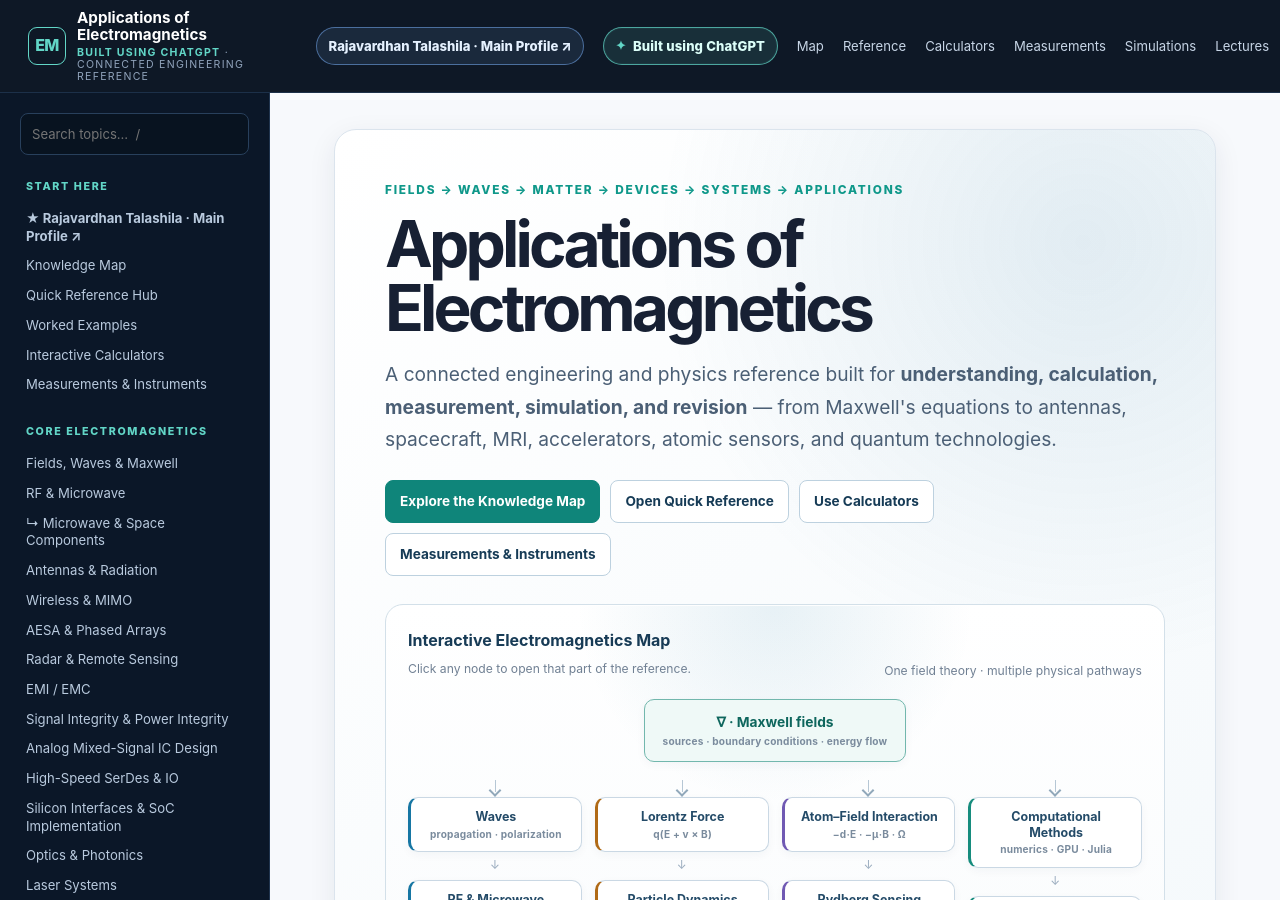
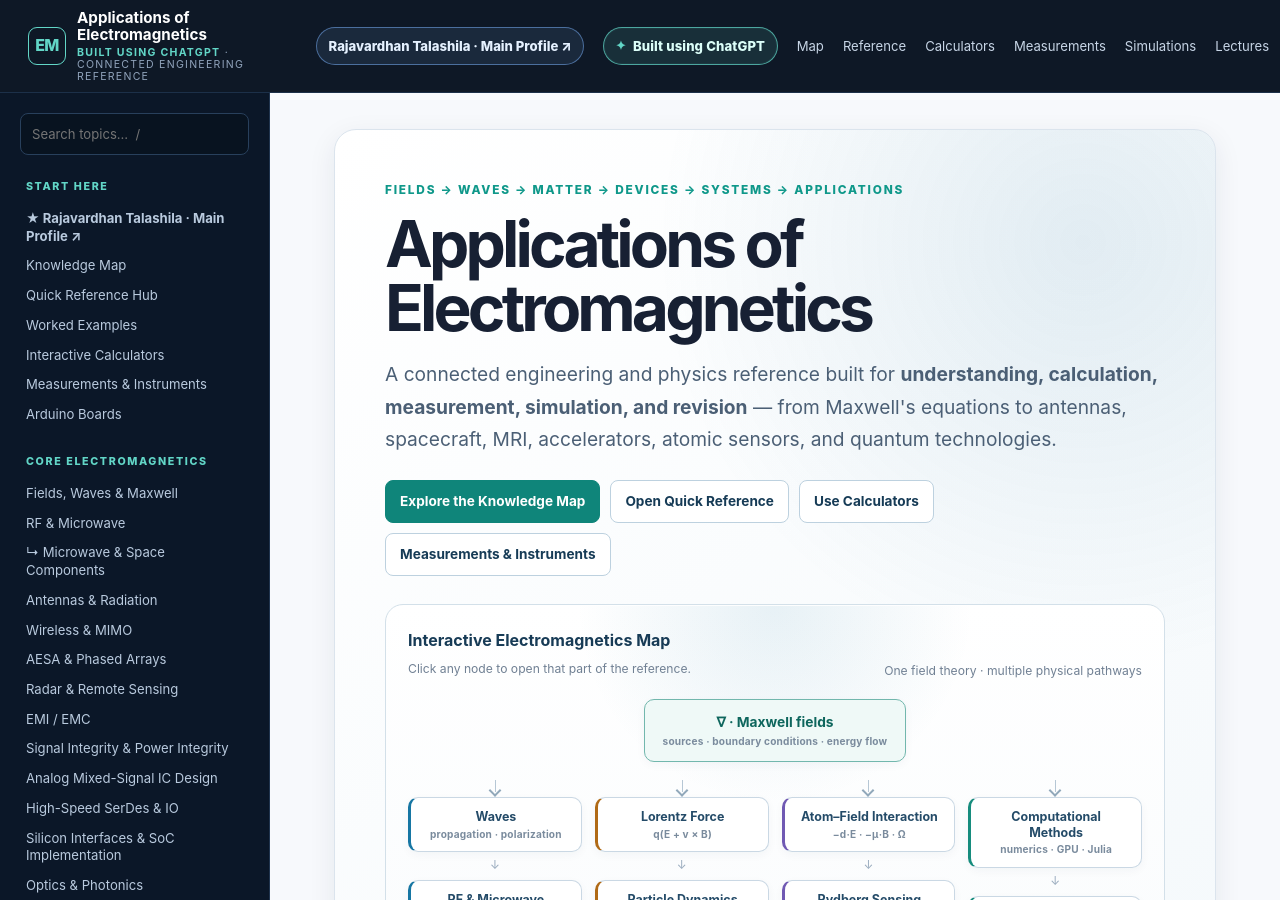
Before and after one commit to RajavardhanT/Electromagnetics_Applications, a Jekyll site: the page built from index.md, in a window 1280 px wide and 900 px high. Built offline with Jekyll 4.4.1, drawn with Linux system fonts in a browser that asks for light colours; some of the changed text lies outside the part shown.

Commit message:
Add Arduino to sidebar navigation

```diff
--- a/_layouts/default.html
+++ b/_layouts/default.html
@@ -70,6 +70,7 @@
       <a href="{{ '/worked-examples/' | relative_url }}">Worked Examples</a>
       <a href="{{ '/calculators/' | relative_url }}">Interactive Calculators</a>
       <a href="{{ '/measurements/' | relative_url }}">Measurements & Instruments</a>
+      <a href="{{ '/arduino/' | relative_url }}">Arduino Boards</a>
 
       <div class="sidebar-title">CORE ELECTROMAGNETICS</div>
       <a href="{{ '/foundations/' | relative_url }}">Fields, Waves & Maxwell</a>
```
